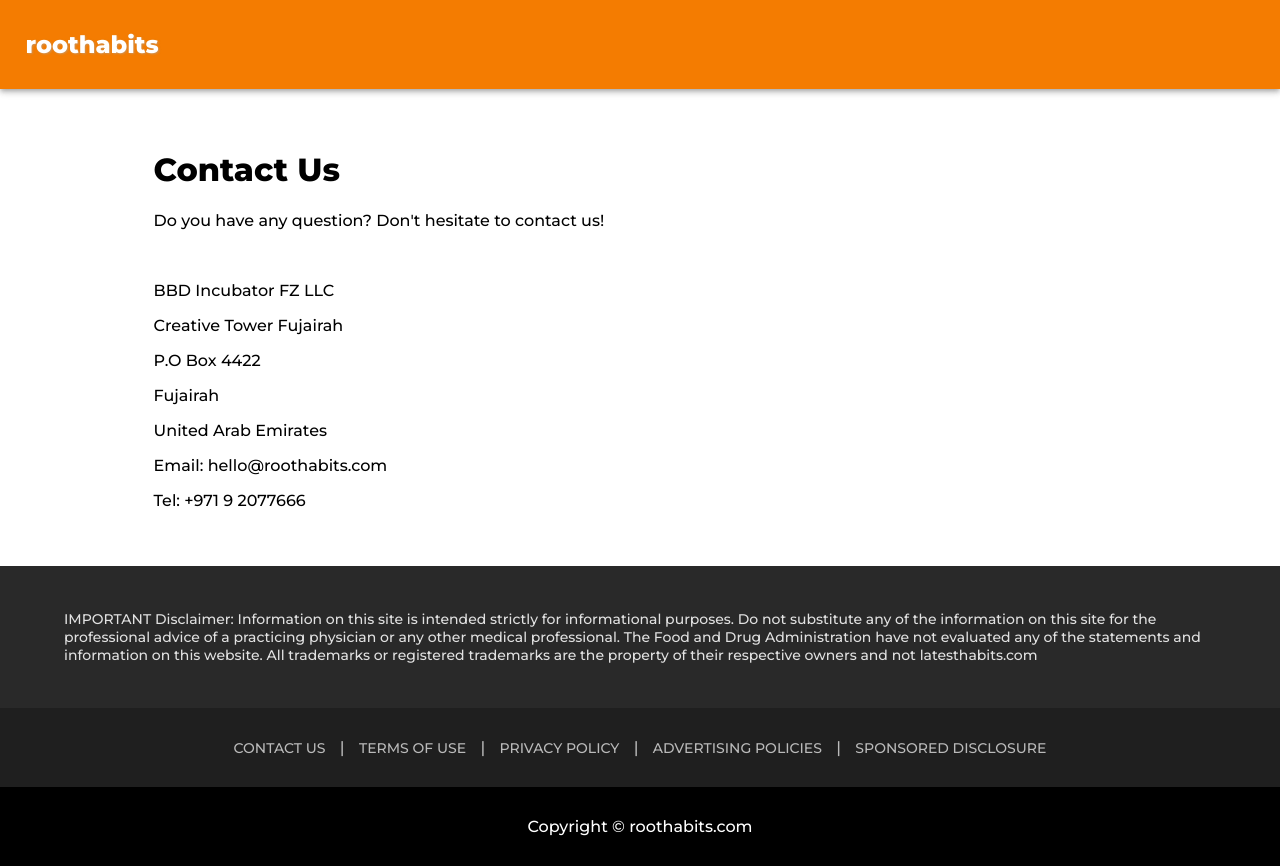
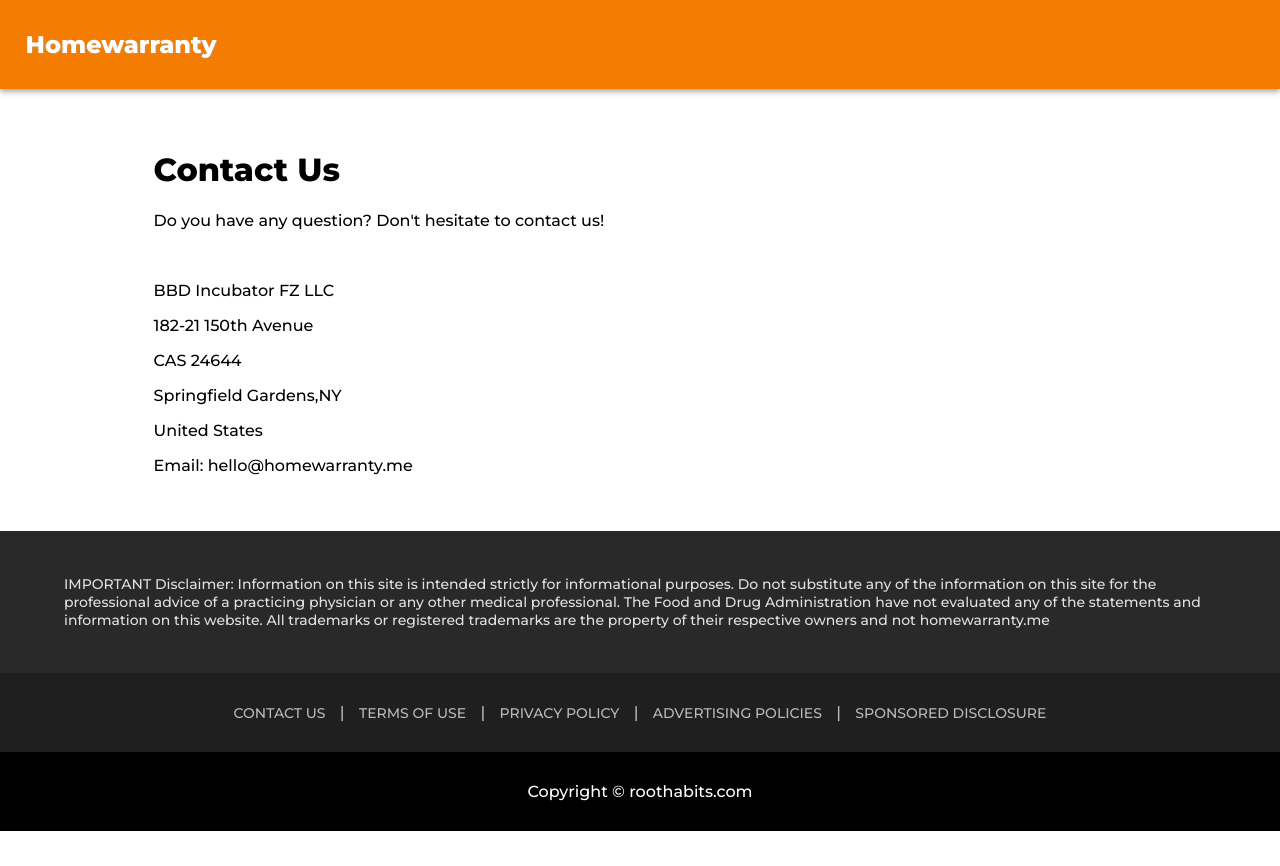
Before and after one commit to biztime007/lp1, a plain HTML site: page contact-us.html in a window 1280 px wide. After the commit the page ends 831 px from the top, so only its background shows below. Drawn offline with Linux system fonts and the light colour scheme.

Commit message:
Update contact-us.html

```diff
--- a/contact-us.html
+++ b/contact-us.html
@@ -57,22 +57,22 @@
 </head>
 <body>
 <header>
-<h2>roothabits</h2>
+<h2>Homewarranty</h2>
 </header>
 <div class="wrapper"> <h1 class="page-title"> </h1><h1 class="page-title"> Contact Us </h1> <p> Do you have any question? Don't hesitate to contact us! </p> <br> <p>BBD Incubator FZ LLC</p>
-<p>Creative Tower Fujairah</p>
-<p>P.O Box 4422</p>
-<p>Fujairah</p>
-<p>United Arab Emirates</p>
-<p>Email: hello@roothabits.com</p>
-<p>Tel: +971 9 2077666</p>
+<p>182-21 150th Avenue</p>
+<p>CAS 24644</p>
+<p>Springfield Gardens,NY</p>
+<p>United States</p>
+<p>Email: hello@homewarranty.me</p>
+
 
 
  </div>
 <footer>
 
 
-<p>IMPORTANT Disclaimer: Information on this site is intended strictly for informational purposes. Do not substitute any of the information on this site for the professional advice of a practicing physician or any other medical professional. The Food and Drug Administration have not evaluated any of the statements and information on this website. All trademarks or registered trademarks are the property of their respective owners and not latesthabits.com </p>
+<p>IMPORTANT Disclaimer: Information on this site is intended strictly for informational purposes. Do not substitute any of the information on this site for the professional advice of a practicing physician or any other medical professional. The Food and Drug Administration have not evaluated any of the statements and information on this website. All trademarks or registered trademarks are the property of their respective owners and not homewarranty.me </p>
 
 </footer>
 <div class="fnav">
```
